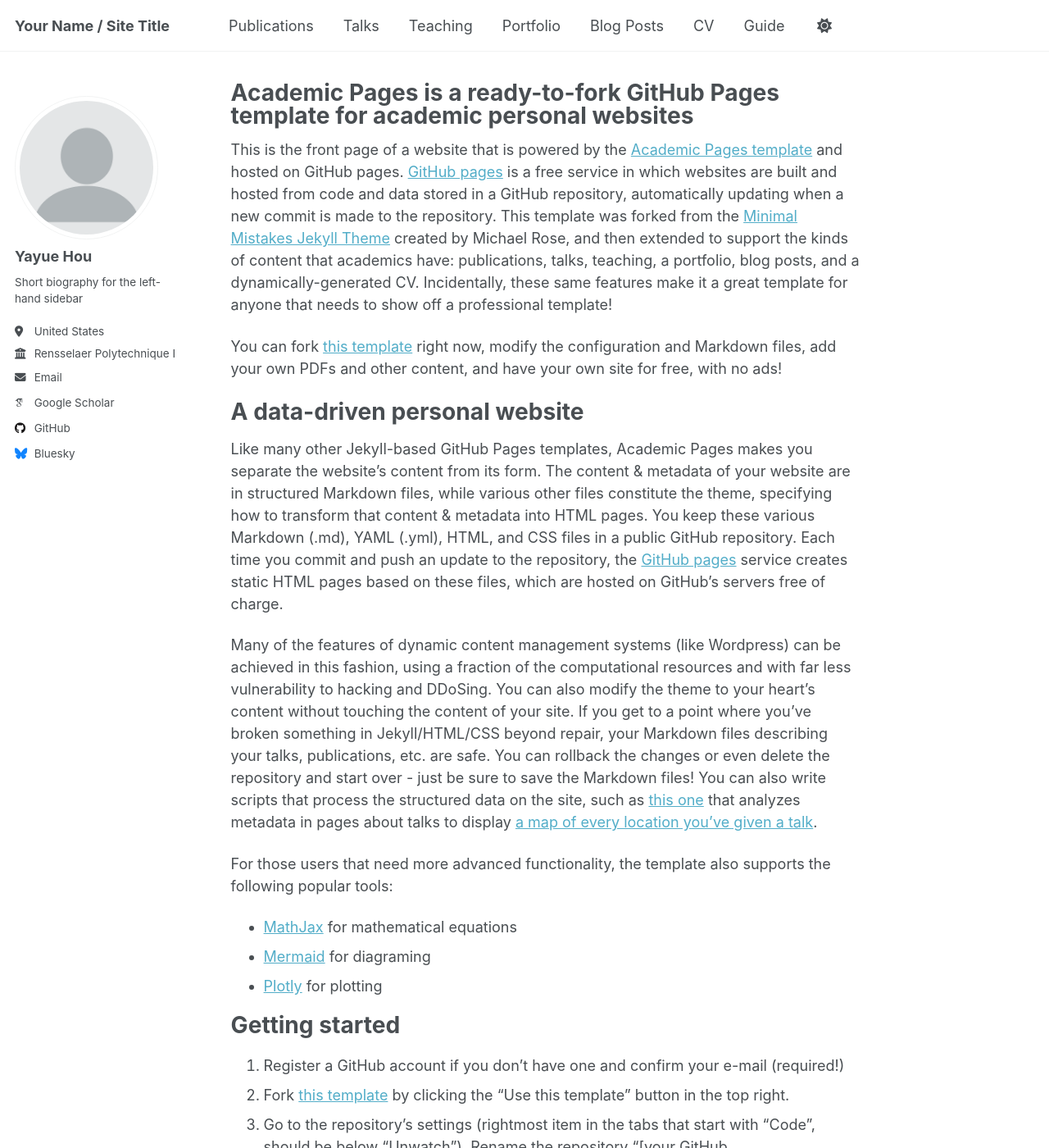
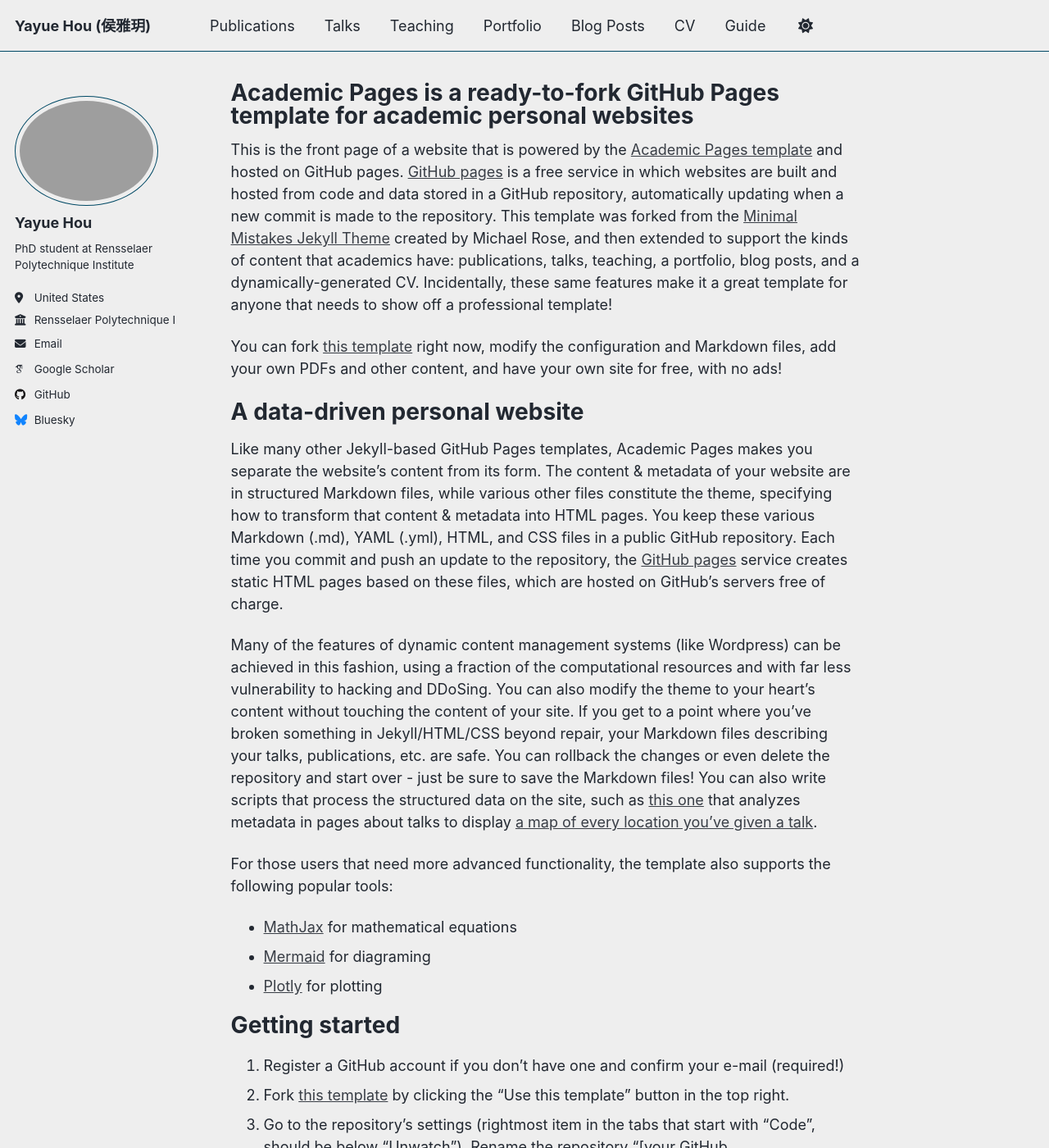
Before and after one commit to YayueHou/YayueHou.github.io, a Jekyll site: the page built from _pages/about.md, in a window 1280 px wide and 1400 px high. Shown: the whole window at 82% size. Built offline with Jekyll 4.4.1, drawn with Linux system fonts in a browser that asks for light colours; some web fonts are replaced; a script that is not in the unit is left out; some of the changed text lies outside the part shown.

Commit message:
Update _config.yml

```diff
--- a/_config.yml
+++ b/_config.yml
@@ -8,25 +8,25 @@
 
 # Basic Site Settings
 locale                   : "en-US"
-site_theme               : "default" # Currently available options are "default", "air"
-title                    : "Your Name / Site Title"
+site_theme               : "air" # Currently available options are "default", "air"
+title                    : "Yayue Hou (侯雅玥)"
 title_separator          : "-"
-name                     : &name "Your Name"
-description              : &description "Your Name's academic portfolio"   # Update this with a general description of your site, this is the default if not overridden by a page
-url                      : https://academicpages.github.io # The base hostname & protocol for your site e.g. "https://[your GitHub username].github.io",
+name                     : &name "Yayue Hou"
+description              : &description "Yayue Hou's academic portfolio"   # Update this with a general description of your site, this is the default if not overridden by a page
+url                      : https://github.com/YayueHou/YayueHou.github.io # The base hostname & protocol for your site e.g. "https://[your GitHub username].github.io",
                                                            # or if you already have some other page hosted on Github then use "https://[your GitHub username].github.io/[Your Repo Name]"
 baseurl                  : "" # the subpath of your site, e.g. "/blog"
-repository               : "academicpages/academicpages.github.io"
+repository               : "YayueHou/YayueHou.github.io"
 
 # Site Author - The following control what appear as part of the author content on the side bar.
 #               If a field is blank the icon and link will not appear, otherwise it will be shown.
 #               Additional customization can be done by editing /_includes/author-profile.html
 author:
   # Biographic information
-  avatar           : "profile.png"
+  avatar           : "Yayue_Photo.jpg"
   name             : "Yayue Hou"
   #pronouns         : # example: "she/her"
-  bio              : "Short biography for the left-hand sidebar"
+  bio              : "PhD student at Rensselaer Polytechnique Institute"
   location         : "United States"
   employer         : "Rensselaer Polytechnique Institute"
   uri              : # URL
```
